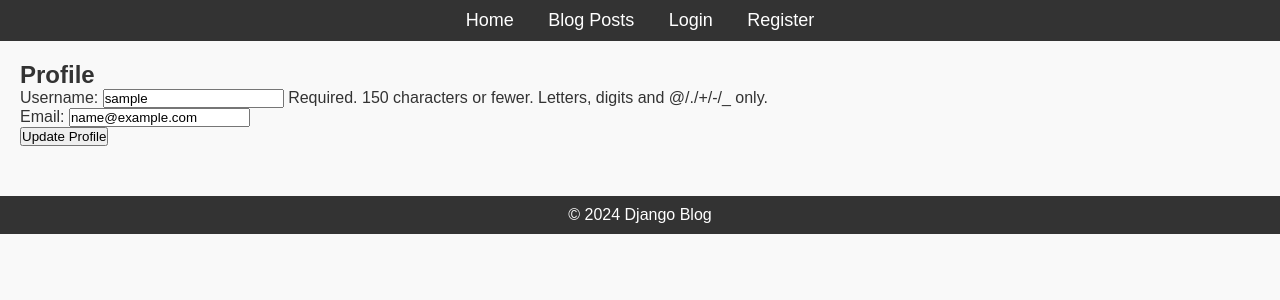
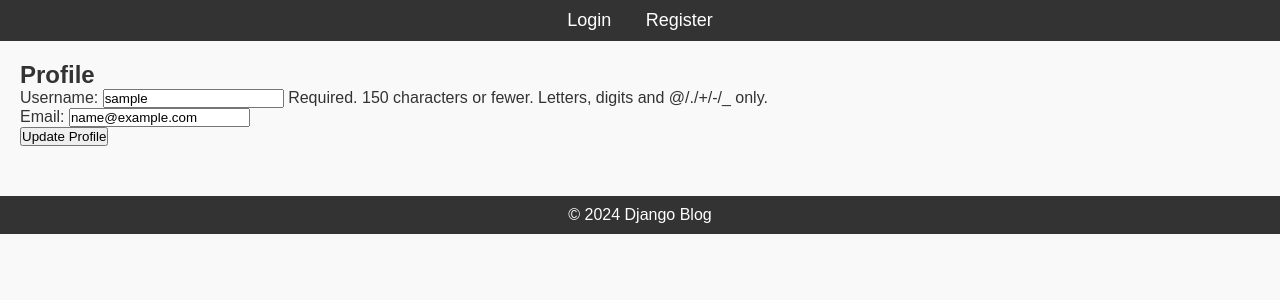
Before and after one commit to codewithshadyy/Alx_DjangoLearnLab, a Django app: page /blog/profile/ in a window 1280 px wide. Shown: the top 300 px of the page. Run offline with Django 5.2, Linux system fonts and the light colour scheme; the visitor is signed in with stand-in values (Sample User, id 1).

```diff
--- a/django_blog/blog/templates/blog/base.html
+++ b/django_blog/blog/templates/blog/base.html
@@ -11,8 +11,8 @@
     <header>
         <nav>
             <ul>
-                <li><a href="{% url 'home' %}">Home</a></li>
-                <li><a href="{% url 'posts' %}">Blog Posts</a></li>
+                {% comment %} <li><a href="{% url 'home' %}">Home</a></li> {% endcomment %}
+                {% comment %} <li><a href="{% url 'posts' %}">Blog Posts</a></li> {% endcomment %}
                 <li><a href="{% url 'login' %}">Login</a></li>
                 <li><a href="{% url 'register' %}">Register</a></li>
             </ul>
--- a/django_blog/blog/urls.py
+++ b/django_blog/blog/urls.py
@@ -4,6 +4,7 @@ from . import views
 
 
 urlpatterns = [
+
     path('register/', views.register_view, name='register'),
     path('profile/', views.profile_view, name='profile'),
     path('login/', auth_views.LoginView.as_view(template_name='blog/login.html'), name='login'),
--- a/django_blog/blog/views.py
+++ b/django_blog/blog/views.py
@@ -6,6 +6,10 @@ from django.contrib.auth.models import User
 from django.contrib.auth import login, logout, aauthenticate
 from django.contrib.auth.decorators import login_required
 from django.contrib import messages
+
+
+
+
 
 def register_view(request):
 
```
